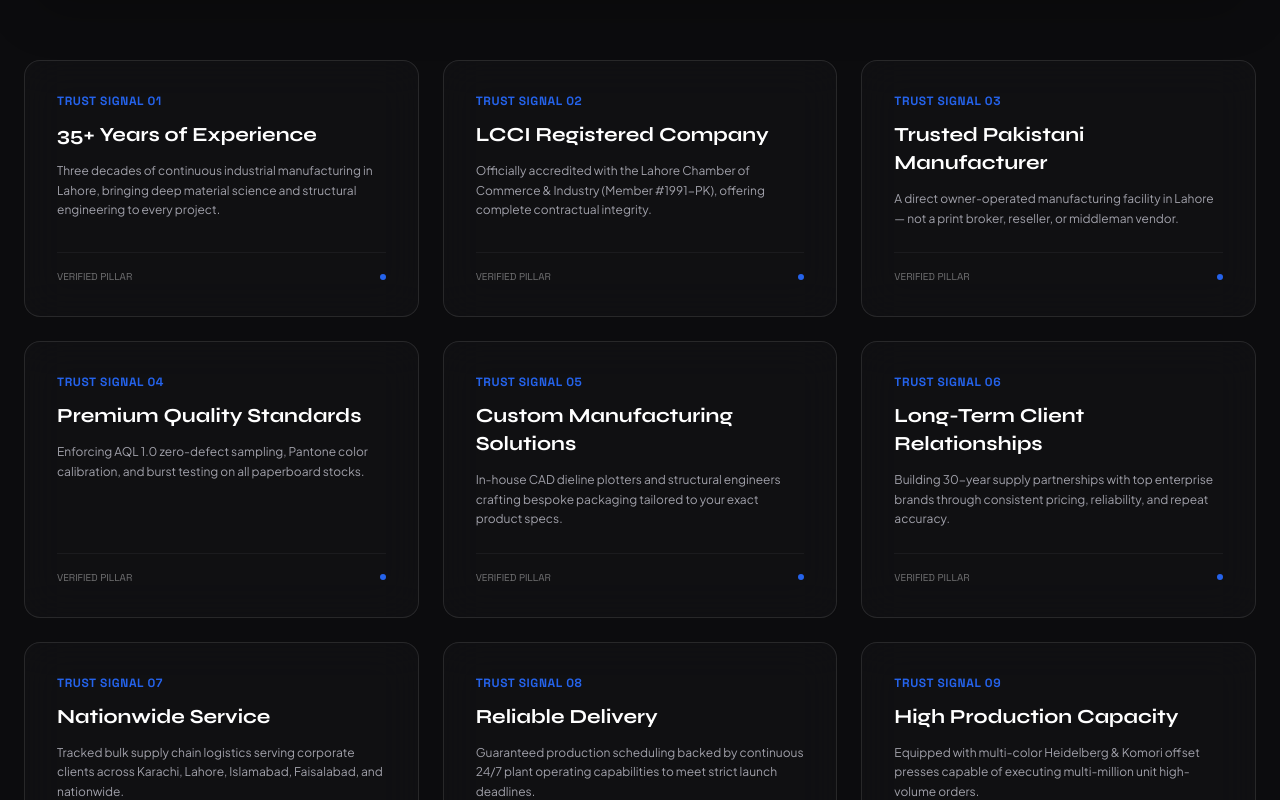
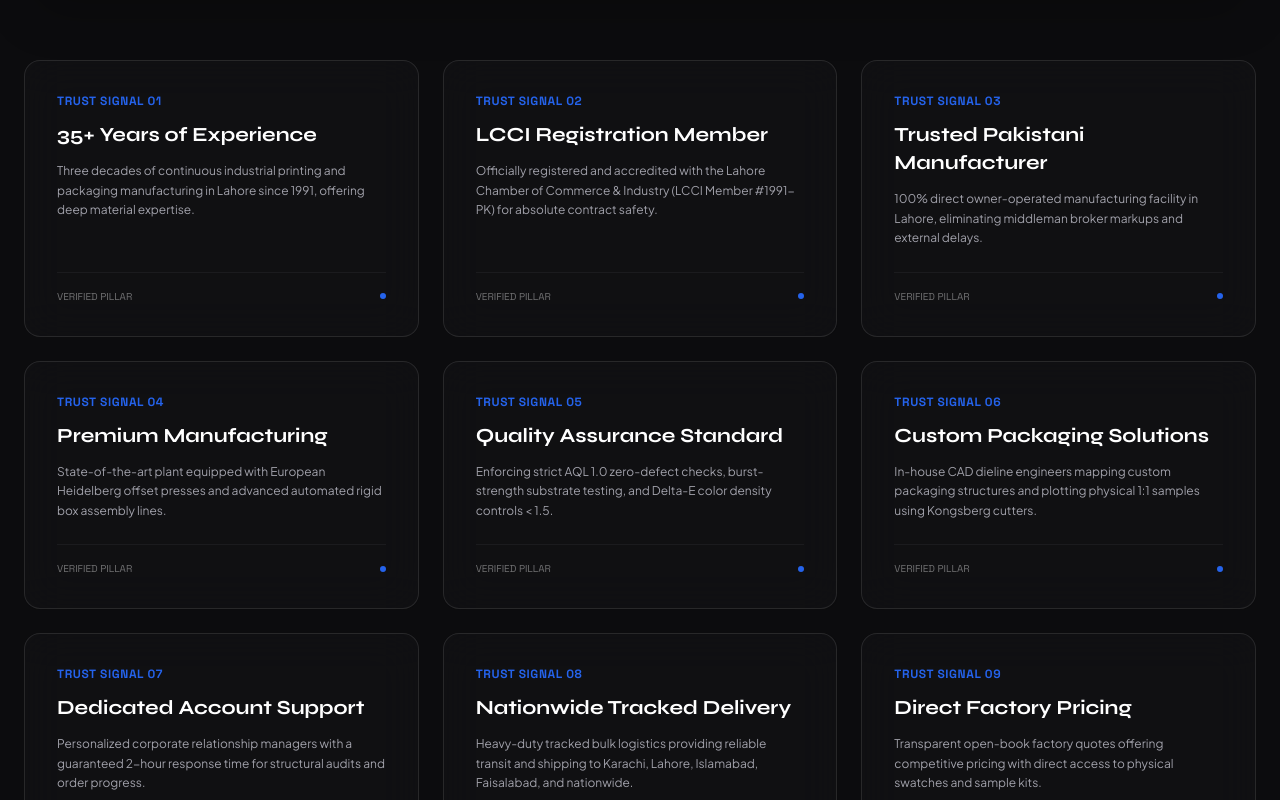
Before and after one commit to malaikaihsan36-dev/project, a React (Create React App) app in the folder frontend/: page / in a window 1280 px wide. Shown: the part 1640-2440 px from the top of the page. Built offline with nearby package versions, Linux system fonts and the light colour scheme; no server answers.

Commit message:
feat: integrate trust signals across navbar, footer and homepage

```diff
--- a/frontend/src/components/Footer.jsx
+++ b/frontend/src/components/Footer.jsx
@@ -59,6 +59,23 @@ const Footer = () => {
               </form>
             )}
           </div>
+        </div>
+
+        {/* Subtle Horizontal Trust Strip */}
+        <div className="grid grid-cols-2 md:grid-cols-3 lg:grid-cols-6 gap-4 border-b border-white/10 pb-10 mb-10 text-left">
+          {[
+            { label: "ESTABLISHED 1991", val: "35+ Years Experience" },
+            { label: "LCCI ACCREDITATION", val: "Member #1991-PK" },
+            { label: "DIRECT MFG PLANT", val: "Lahore In-House Plant" },
+            { label: "QUALITY STANDARDS", val: "AQL 1.0 QC Audits" },
+            { label: "BULK LOGISTICS", val: "Nationwide Delivery" },
+            { label: "CORPORATE SUPPORT", val: "2-Hour Response" }
+          ].map((item, index) => (
+            <div key={index} className="p-4 rounded-2xl bg-[#09090B] border border-white/5 flex flex-col justify-between hover:border-[#2563EB] transition-colors duration-300">
+              <span className="text-[9px] font-mono text-[#A1A1AA] uppercase tracking-wider block mb-1">{item.label}</span>
+              <span className="text-xs font-bold text-white uppercase block">{item.val}</span>
+            </div>
+          ))}
         </div>
 
         {/* 4-Column Links Grid */}
--- a/frontend/src/components/Navbar.jsx
+++ b/frontend/src/components/Navbar.jsx
@@ -106,7 +106,7 @@ const Navbar = () => {
                 COLOUR<span className="text-[#2563EB]">PIX</span>
                 <span className="w-1.5 h-1.5 rounded-full bg-[#E11D48] inline-block ml-0.5"></span>
               </span>
-              <span className="text-[9px] font-mono tracking-widest text-[#A1A1AA] uppercase">Packaging & Print Mfg.</span>
+              <span className="text-[9px] font-mono tracking-widest text-[#A1A1AA] uppercase">Direct Manufacturer • Est. 1991</span>
             </div>
           </div>
 
@@ -170,6 +170,11 @@ const Navbar = () => {
                       <span className="text-[10px] text-[#A1A1AA] block">{s.desc}</span>
                     </Link>
                   ))}
+                  <div className="pt-2.5 mt-2 border-t border-white/10 flex items-center justify-between text-[8px] font-mono text-[#A1A1AA] px-3">
+                    <span>LCCI MEMBER #1991-PK</span>
+                    <span className="w-1 h-1 bg-[#2563EB] rounded-full"></span>
+                    <span>100% DIRECT MFG</span>
+                  </div>
                 </div>
               )}
             </div>
@@ -204,6 +209,11 @@ const Navbar = () => {
                       <span className="text-[10px] text-[#A1A1AA] block">{p.desc}</span>
                     </Link>
                   ))}
+                  <div className="pt-2.5 mt-2 border-t border-white/10 flex items-center justify-between text-[8px] font-mono text-[#A1A1AA] px-3">
+                    <span>LCCI MEMBER #1991-PK</span>
+                    <span className="w-1 h-1 bg-[#2563EB] rounded-full"></span>
+                    <span>100% DIRECT MFG</span>
+                  </div>
                 </div>
               )}
             </div>
@@ -238,6 +248,11 @@ const Navbar = () => {
                       <span className="text-[10px] text-[#A1A1AA] block">{f.desc}</span>
                     </Link>
                   ))}
+                  <div className="pt-2.5 mt-2 border-t border-white/10 flex items-center justify-between text-[8px] font-mono text-[#A1A1AA] px-3">
+                    <span>LCCI MEMBER #1991-PK</span>
+                    <span className="w-1 h-1 bg-[#2563EB] rounded-full"></span>
+                    <span>100% DIRECT MFG</span>
+                  </div>
                 </div>
               )}
             </div>
--- a/frontend/src/pages/HomePage.jsx
+++ b/frontend/src/pages/HomePage.jsx
@@ -436,39 +436,39 @@ const HomePage = () => {
               {[
                 {
                   title: "35+ Years of Experience",
-                  desc: "Three decades of continuous industrial manufacturing in Lahore, bringing deep material science and structural engineering to every project."
+                  desc: "Three decades of continuous industrial printing and packaging manufacturing in Lahore since 1991, offering deep material expertise."
                 },
                 {
-                  title: "LCCI Registered Company",
-                  desc: "Officially accredited with the Lahore Chamber of Commerce & Industry (Member #1991-PK), offering complete contractual integrity."
+                  title: "LCCI Registration Member",
+                  desc: "Officially registered and accredited with the Lahore Chamber of Commerce & Industry (LCCI Member #1991-PK) for absolute contract safety."
                 },
                 {
                   title: "Trusted Pakistani Manufacturer",
-                  desc: "A direct owner-operated manufacturing facility in Lahore — not a print broker, reseller, or middleman vendor."
+                  desc: "100% direct owner-operated manufacturing facility in Lahore, eliminating middleman broker markups and external delays."
                 },
                 {
-                  title: "Premium Quality Standards",
-                  desc: "Enforcing AQL 1.0 zero-defect sampling, Pantone color calibration, and burst testing on all paperboard stocks."
+                  title: "Premium Manufacturing",
+                  desc: "State-of-the-art plant equipped with European Heidelberg offset presses and advanced automated rigid box assembly lines."
                 },
                 {
-                  title: "Custom Manufacturing Solutions",
-                  desc: "In-house CAD dieline plotters and structural engineers crafting bespoke packaging tailored to your exact product specs."
+                  title: "Quality Assurance Standard",
+                  desc: "Enforcing strict AQL 1.0 zero-defect checks, burst-strength substrate testing, and Delta-E color density controls < 1.5."
                 },
                 {
-                  title: "Long-Term Client Relationships",
-                  desc: "Building 30-year supply partnerships with top enterprise brands through consistent pricing, reliability, and repeat accuracy."
+                  title: "Custom Packaging Solutions",
+                  desc: "In-house CAD dieline engineers mapping custom packaging structures and plotting physical 1:1 samples using Kongsberg cutters."
                 },
                 {
-                  title: "Nationwide Service",
-                  desc: "Tracked bulk supply chain logistics serving corporate clients across Karachi, Lahore, Islamabad, Faisalabad, and nationwide."
+                  title: "Dedicated Account Support",
+                  desc: "Personalized corporate relationship managers with a guaranteed 2-hour response time for structural audits and order progress."
                 },
                 {
-                  title: "Reliable Delivery",
-                  desc: "Guaranteed production scheduling backed by continuous 24/7 plant operating capabilities to meet strict launch deadlines."
+                  title: "Nationwide Tracked Delivery",
+                  desc: "Heavy-duty tracked bulk logistics providing reliable transit and shipping to Karachi, Lahore, Islamabad, Faisalabad, and nationwide."
                 },
                 {
-                  title: "High Production Capacity",
-                  desc: "Equipped with multi-color Heidelberg & Komori offset presses capable of executing multi-million unit high-volume orders."
+                  title: "Direct Factory Pricing",
+                  desc: "Transparent open-book factory quotes offering competitive pricing with direct access to physical swatches and sample kits."
                 }
               ].map((pillar, pIdx) => (
                 <div
```
